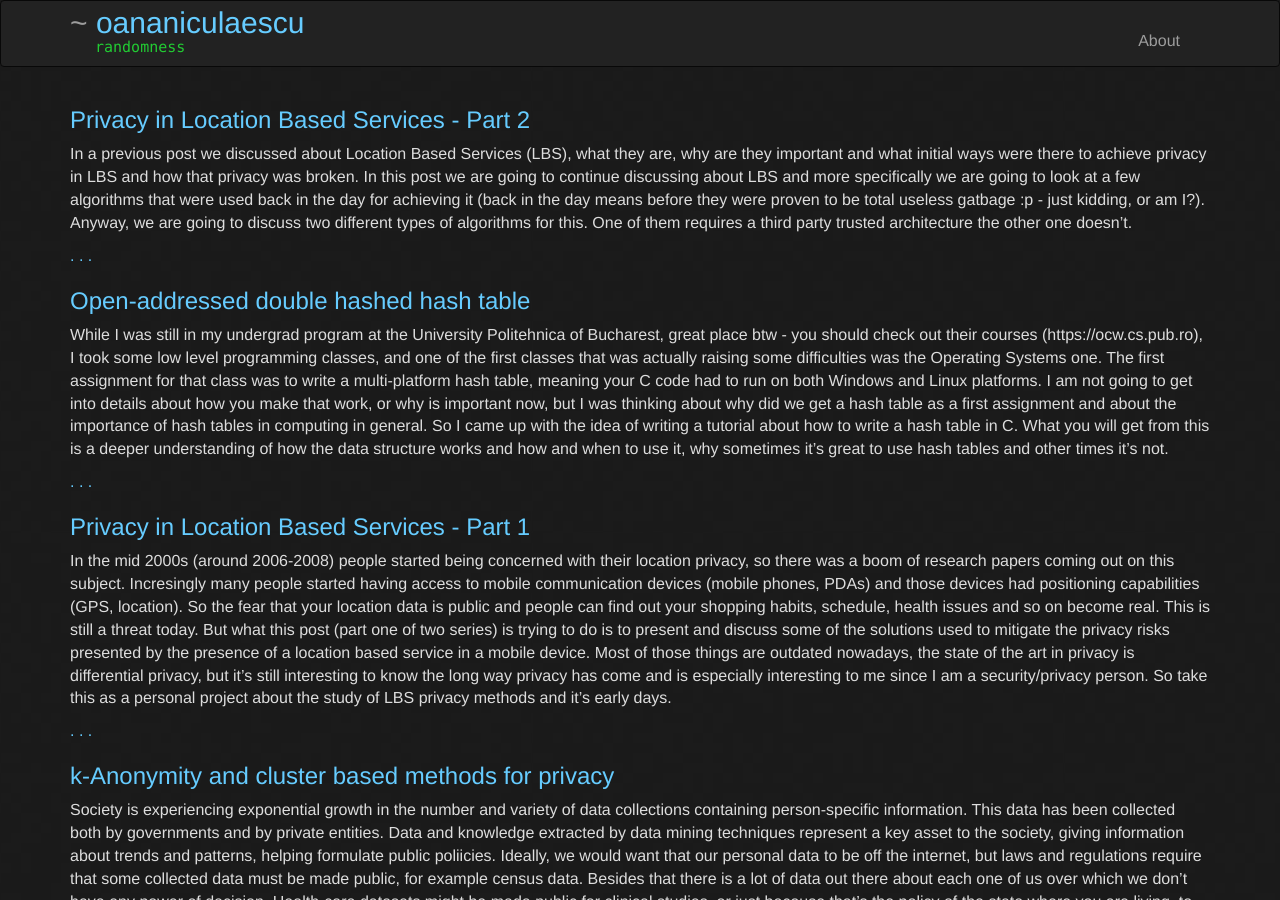
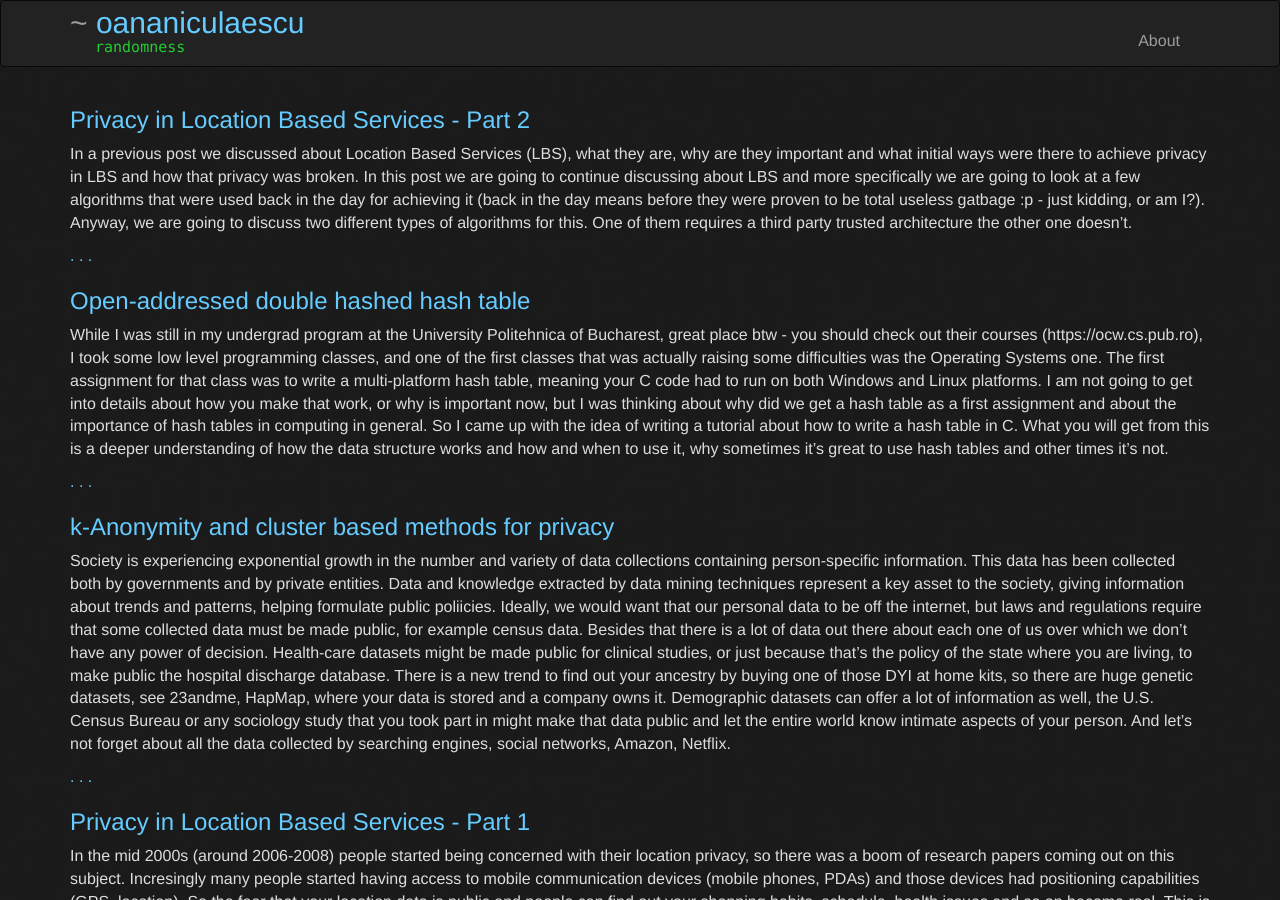
Before and after one commit to elf11/elf11.github.io, a Jekyll site: the page built from index.md, in a window 1280 px wide and 900 px high. Built offline with Jekyll 4.4.1, drawn with Linux system fonts in a browser that asks for light colours; nearby versions of some CDN libraries.

Commit message:
adding some more articles

```diff
--- /dev/null
+++ b/_posts/2017-05-22-kanonymity.md
@@ -0,0 +1,116 @@
+---
+layout: post
+title: k-Anonymity and cluster based methods for privacy
+description: "naive methods for achieving privacy using k-anonymity, l-diversity and t-closeness"
+<!-- modified: 2015-09-10 -->
+tags: [privacy, data, k-anonymity, l-diversity, t-closeness]
+
+comments: true
+share: true
+---
+
+Society is experiencing exponential growth in the number and variety of data collections containing person-specific information. This data has been collected both by governments and by private entities. Data and knowledge extracted by data mining techniques represent a key asset to the society, giving information about trends and patterns, helping formulate public poliicies. Ideally, we would want that our personal data to be off the internet, but laws and regulations require that some collected data must be made public, for example census data. Besides that there is a lot of data out there about each one of us over which we don't have any power of decision. Health-care datasets might be made public for clinical studies, or just because that's the policy of the state where you are living, to make public the hospital discharge database. There is a new trend to find out your ancestry by buying one of those DYI at home kits, so there are huge genetic datasets, see 23andme, HapMap, where your data is stored and a company owns it. Demographic datasets can offer a lot of information as well, the U.S. Census Bureau or any sociology study that you took part in might make that data public and let the entire world know intimate aspects of your person. And let's not forget about all the data collected by searching engines, social networks, Amazon, Netflix.
+
+Looking at the list of all the places where you left your personal data you might think that the whole world has it. And this information is valuable, both in research and bussiness. At the same time data sharing is common. But, publishing the data may put your privacy at risk. So what's the end goal? Maximize data utility while limiting disclosure risk to an acceptable level, where acceptable level will be defined on a case by case situation.
+
+So we need a form of privacy. What is privacy? Privacy is the protection of an individual’s personal information. Privacy is the rights and obligations of individuals and organizations with respect to the collection, use, retention, disclosure and disposal of personal information. But, privacy is not confidentiality. So there was a need to find a way to share data while the privacy of the individual user was preserved.
+
+At the beginning of 2000s there was a famous case of data privacy breaching. Latanya Sweeney detailed the case in his paper. Group Insurance Commissions - GIC, Massachusetts - collected patient data for ~135,000 state employees. Gave this data to researchers and sold it to industry. An attack was performed on the data and the medical record of the former state governor is identified. The attack is called re-identification by linking. Having the medical data and a voter registration database, the individuals can be re-identified by using a small number of attributes called Quasi-identifiers.
+
+
+<figure class="center">
+	<a href="/images/reidetification.png"><img src="/images/reidetification.png" alt=""></a>
+</figure>
+
+So what are Quasi-identifiers? The 5-digit ZIP code, birth date, gender form a quasi-identifier and uniquely identify 87% of the population in the U.S. Can be used for linking anonymized dataset with other datasets. Quasi-identifiers differ from key-attributes, which are name, address, phone number, that are always removed before releasing the data. There's a third category of attributes - sensitive attributes. Those are medical records, salaries the attributes that researchers need, so they are always released directly.
+
+<figure class="center">
+	<a href="/images/attributes.png"><img src="/images/attributes.png" alt=""></a>
+</figure>
+
+## k-Anonymity protection model
+
+The intuition behind the k-Anonymity protection model is that the information for each person contained in the released table cannot be distinguished from at least k-1 individuals whose information also appears in the release. Example: you try to identify a man in the released table, but the only information you have is his birth date and gender. There are k men in the table with the same birth date and gender. So to be able not to use re-identification while we use k-Anonymity any quasi-identifier present in the released table must appear in at least k records.
+
+The goal of k-Anonymity is that each record is indistinguishable from at least k-1 other records and these k records form an equivalence class. The idea behind k-anonymity is to make it hard to link sensitive and insensitive attributes. Rows ae “clustered” (partitioned) into sets of size at least k. To achive k-Anonymity there are two main ways to do it:
+
+1. Generalization : replace quasi-identifiers with less specific, but semantically consistent values until get k identical values and partition ordered-value domains into intervals.
+2. Suppression : when generalization causes too much information loss then the quasi-identifier is omitted, not released at all. This is common with outliers.
+
+Below is an example of a k-Anonimity table with k=2 and the quasi-identifiers = {birth, gender, race, zip}
+
+<figure class="center">
+	<a href="/images/kanon-table.png"><img src="/images/kanon-table.png" alt=""></a>
+</figure>
+
+So how does generalization work? For example if we have the two tables presented in the figure below, one table is the released data and has as quasi-identifiers the same attributes as the previous table: burth, gender, race, and zip, and releases the health issues that the researchers are interested in. The other table is unrelated to this data release, is an external table, might be voter registration data. So by linking the two tables, the release data sanitized by applying generalization - and the voter registration table we still can't learn Andre's health problem.
+
+<figure class="center">
+	<a href="/images/generalization.png"><img src="/images/generalization.png" alt=""></a>
+</figure>
+
+So the generalization technique fundamentally relies on spatial locality as in each record must have k close neighbors. But, real-world datasets are very sparse, they have many attributes - dimensions - if we look at Amazon customer records each record has several million dimensions. So the "nearest neighbor" is very far. This means that projection to low dimensions loses all info, so k-anonymized datasets are useless. This is called the curse of dimensionality.
+
+
+### Attacks on k-Anonymity
+
+Still, it might look like k-Anonymity is offering us the desired protection, right? Right? The truth is the method is vulnerable to many attacks. Besides the fact that it doesn't have a mathematical guarantee, it is vulnerable to:
+
+1.unsorted matching attack : the problem is that records appear in the same order in the released table as in the original table. The solution for this is simple, randomize order before releasing
+
+2. complementary release attack : different releases of the same private table can be linked together to compromise k-anonymity
+
+<figure class="center" width="300" height="200">
+	<a href="/images/complementary-attack.png"><img src="/images/complementary-attack.png" alt=""></a>
+</figure>
+
+So k-Anonymity does not provide privacy if sensitive values in an equivalence class lack diversity or the attacker has background knowledge. So it's a very weak privacy guarantee.
+
+<figure class="center">
+	<a href="/images/kanonimity-back.png"><img src="/images/kanonimity-back.png" alt=""></a>
+</figure>
+
+
+## l-diversity model
+
+l-diversity is an extension of the k-anonymity model and adds the promotion of intra-group diversity for sensitive values in the anonymization mechanism. What that measns is that l-diversity preserves privacy in data sets by reducing the granularity of a data representation.
+
+A formal definition of the l-diversity model is: an equivalence class is said to have l-diversity if there are at least l "well represented" values for the sensitive attribute. A table is said to have l-diversity if every equivalence class of the table has l-diversity. This method still doesn't prevent probabilistic inference attacks.
+
+### Attacks on l-diversity
+
+l-divesity is vulnerable to different attacks, one of them being the similarity attack. For example, consider a data release from a hospital that is k-anonymous and l-diverse. An attacker could interfer that Bob is a patient present in that data release and, moreover, it could find out that Bob's salary is between [20k, 40k], relatively low, and that he has a stomach-related disease. This is a good example for l-diversity not considering semantic meanings of sensitive data.
+
+<figure class="center">
+	<a href="/images/ldiversity.png"><img src="/images/ldiversity.png" alt=""></a>
+</figure>
+
+## Composition Attacks
+
+Consider the scenario that several servers with overlapping users (e.g. hospitals that serve overlapping population) independently release “anonymized” statistics on their data. Somewhat surprisingly, we are able to derive much information combining these independent releases, even if k-anonymity (or its variant) has been applied for each statistic. This is because of two crucial properties of k-anonymity and in general of partition-based schemes:
+• Exact disclosure: the sensitive lists are untouched. This feature is nearly universal.
+• Locatability: with big chance we can find Alice’s groups given non-sensitive attributes.
+
+As a concrete example, suppose two hospitals output the two tables below with 4- and 6- anonymity applied on their data, respectively. Now if Alice’s employer knows that she is 28 years old and lives in zip 13012 and visited both hospitals, it is easy to conclude that Alice has AIDS by combining the two releases.
+
+<figure class="center">
+	<a href="/images/composition-attack.png"><img src="/images/composition-attack.png" alt=""></a>
+</figure>
+
+The following equation gives us a sense why composition attacks are feasible. First we need to make some assumptions. Suppose we have two datasets 1 and 2 with the following simplified features:
+• There is one person, say Alice, in overlap, and Alice has the same sensitive value in both datasets.
+• Alice is grouped with (k − 1) other people in each of the 2 datasets.
+• Sensitive attributes are chosen independently and uniformly from a set of size t, say [t] = {1, ..., t}
+• Partitioning depends only on insensitive values.
+
+We are interested in the number of sensitive values that are overlapping (appearing in both sets). Let S1 be the set of sensitive values in dataset 1; S2 be the set of sensitive values in dataset 2. Then
+
+{% highlight bash %}
+Pr(|S1 ∩ S2|>1) ≤( k−1)^2/t
+{% endhighlight %}
+
+This shows that smaller k and larger t will make it less likely to identify Alice, and vice versa.
+
+## Conclusion
+
+As we have seen the notion of privacy under k-anonymity and its variants is vulnerable, especially under composition attacks. A mathematical proof definition of privacy will be presented in a future post: differential privacy.
```
Also changed, not shown: _posts/2015-08-24-Linear-Regression.md (+1 -1 lines), _posts/2017-02-15-hadoop-install-guide.md (+1 -1 lines), _posts/2017-07-15-lbs-part-2.md (+1 -0 lines).
